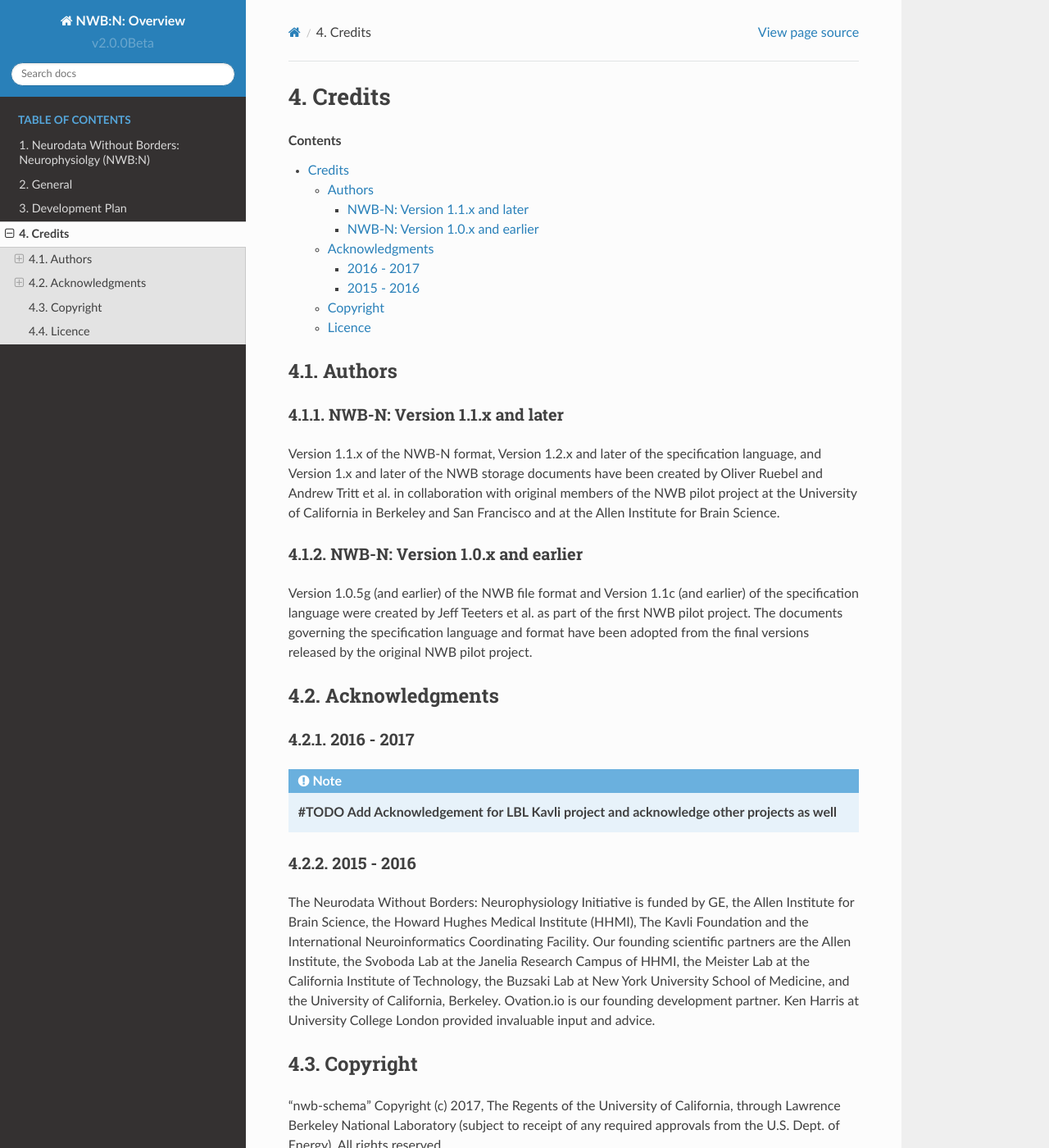
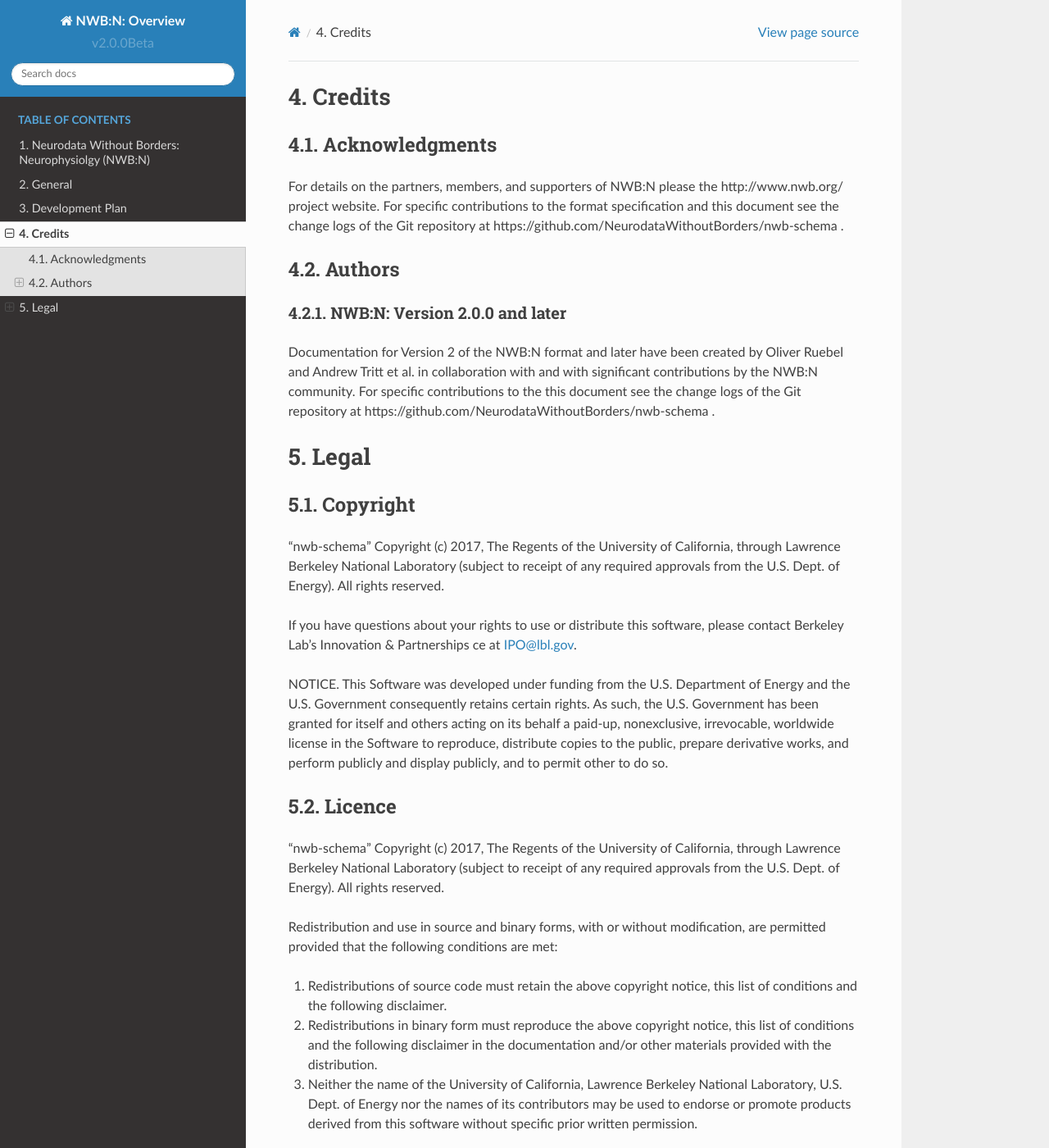
Before and after one commit to NeurodataWithoutBorders/nwb-schema, a Sphinx documentation site: the page built from docs/general/source/credits.rst, in a window 1280 px wide and 1400 px high. Shown: the whole window at 82% size. Built offline with Sphinx 7.4.7 and the Read the Docs theme 2.0.0, drawn with Linux system fonts in a browser that asks for light colours.

Commit message:
Updated credits and legal in the general docs

```diff
--- a/docs/general/source/credits.rst
+++ b/docs/general/source/credits.rst
@@ -2,10 +2,35 @@
 Credits
 *******
 
-.. contents::
+Acknowledgments
+===============
 
-.. include:: ../../common/text/authors.inc
+For details on the partners, members, and supporters of NWB:N please the http://www.nwb.org/ project website.
+For specific contributions to the format specification and this document see the change logs of
+the Git repository at https://github.com/NeurodataWithoutBorders/nwb-schema .
 
-.. include:: ../../common/text/acknowledgement.inc
+Authors
+=======
 
-.. include:: ../../common/text/copyright.inc
+NWB:N: Version 2.0.0 and later
+------------------------------
+
+Documentation for Version 2 of the NWB:N format and later have been created by
+Oliver Ruebel and Andrew Tritt et al. in collaboration with and with significant
+contributions by the NWB:N community. For specific contributions to the
+this document see the change logs of the Git repository
+at https://github.com/NeurodataWithoutBorders/nwb-schema .
+
+*****
+Legal
+*****
+
+Copyright
+=========
+
+.. include:: ../../../Legal.txt
+
+Licence
+=======
+
+.. include:: ../../../license.txt
```
